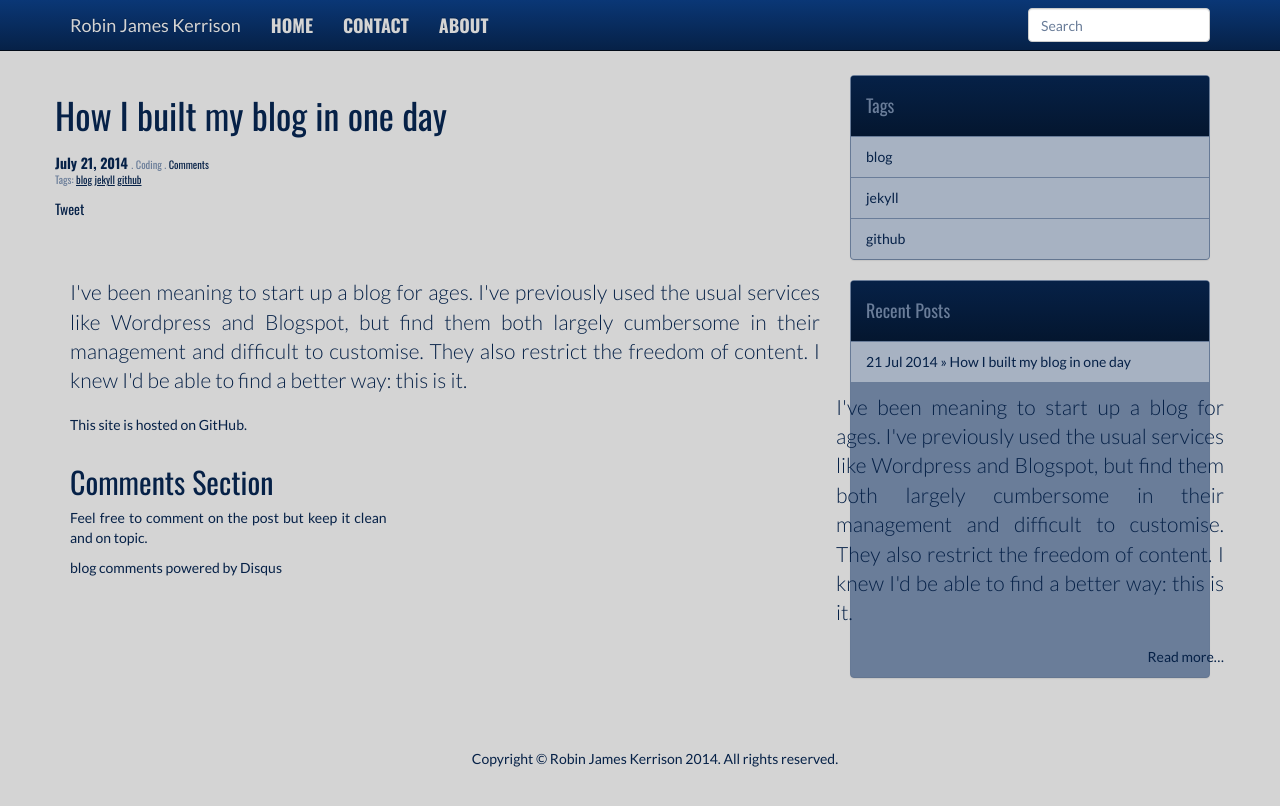
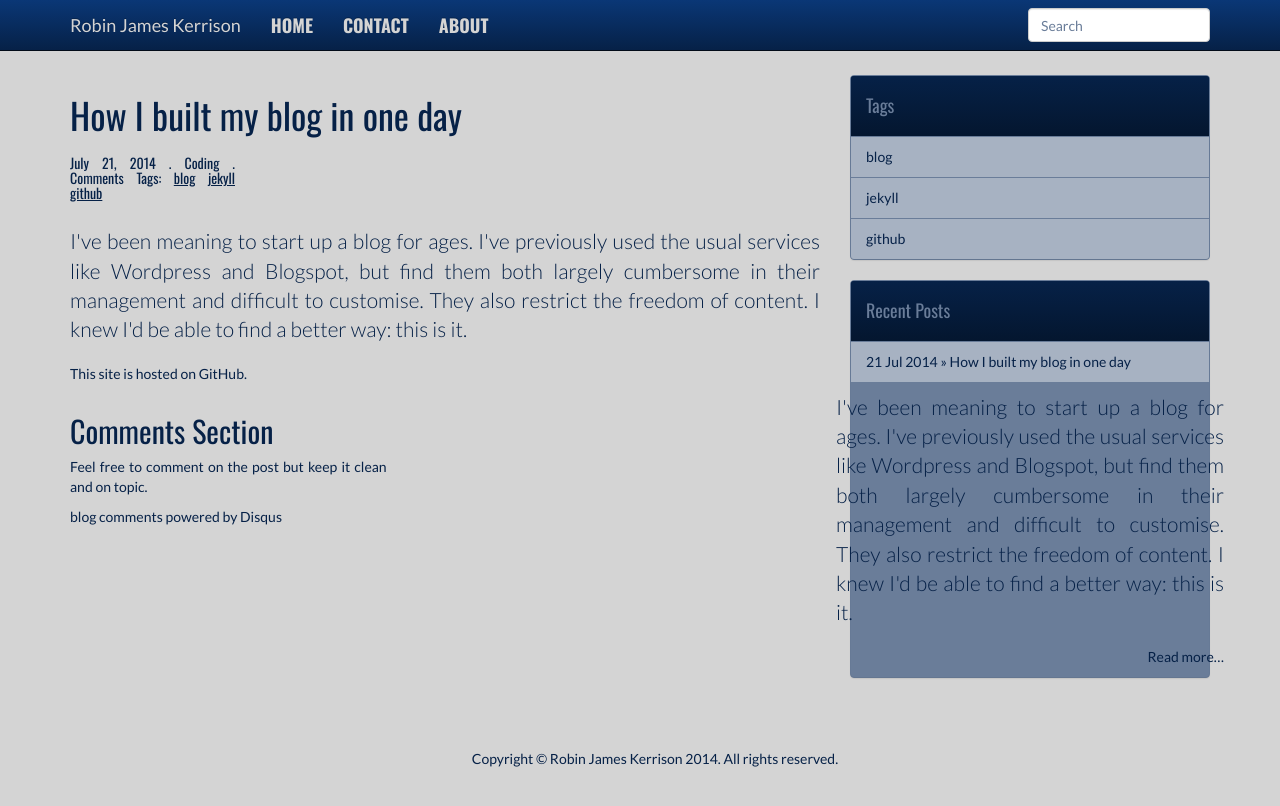
Before and after one commit to rjkerrison/2014-blog, a Jekyll site: the page built from _posts/2014-07-21-my-new-blog.markdown, in a window 1280 px wide. Shown: the top 806 px of the page. Built offline with Jekyll 4.4.1, drawn with Linux system fonts in a browser that asks for light colours; nearby versions of some CDN libraries; library files that are not in the unit come from our copies; Markdown is read by kramdown in place of the engine named in the settings; comment, search, counter and statistics services are not loaded.

Commit message:
Bootstrapping post_header

```diff
--- a/_includes/post_header.html
+++ b/_includes/post_header.html
@@ -1,20 +1,14 @@
 <div class="row">
-	<div class="span9 column">
+	<div class="col-md-9">
 		<p><h1>{{ page.title }}</h1></p>
 	</div>
 </div>
 <div class="row">
-	<div class="span3 column">
-		<h5><strong>{{ page.date | date: "%B %e, %Y" }} <small>. {{ page.category }} . <a href="{{ site.url }}{{ page.url }}#disqus_thread" data-disqus-identifier="{{ page.url }}">Comments</a></small></strong>
-		<br/><small>Tags: {% for tag in page.tags %} <a href="/tags/{{ tag }}" title="View posts tagged with &quot;{{ tag }}&quot;"><u>{{ tag }}</u></a>  {% if forloop.last != true %} {% endif %} {% endfor %} </small><br/><br/>
-		<a href="https://twitter.com/share" class="twitter-share-button" data-via="erjjones">Tweet</a> <g:plusone size="medium"></g:plusone></h5>
+	<div class="col-md-3">
+		<h5>{{ page.date | date: "%B %e, %Y" }} . {{ page.category }} . <a href="{{ site.url }}{{ page.url }}#disqus_thread" data-disqus-identifier="{{ page.url }}">Comments</a>
+		Tags: {% for tag in page.tags %} <a href="/tags/{{ tag }}" title="View posts tagged with &quot;{{ tag }}&quot;"><u>{{ tag }}</u></a>  {% if forloop.last != true %} {% endif %} {% endfor %}<br/><br/>
 	</div>
-	<div class="span6 column">
+	<div class="col-md-6">
 		<p class="pull-right">{% if page.previous.url %} <a href="{{page.previous.url}}" title="Previous Post: {{page.previous.title}}"><i class="icon-chevron-left"></i></a> 	{% endif %}   {% if page.next.url %} 	<a href="{{page.next.url}}" title="Next Post: {{page.next.title}}"><i class="icon-chevron-right"></i></a> 	{% endif %} </p>
 	</div>
 </div>
-<div class="row">
-	<div class="span9 column">
-		<hr>
-	</div>
-</div>
```
